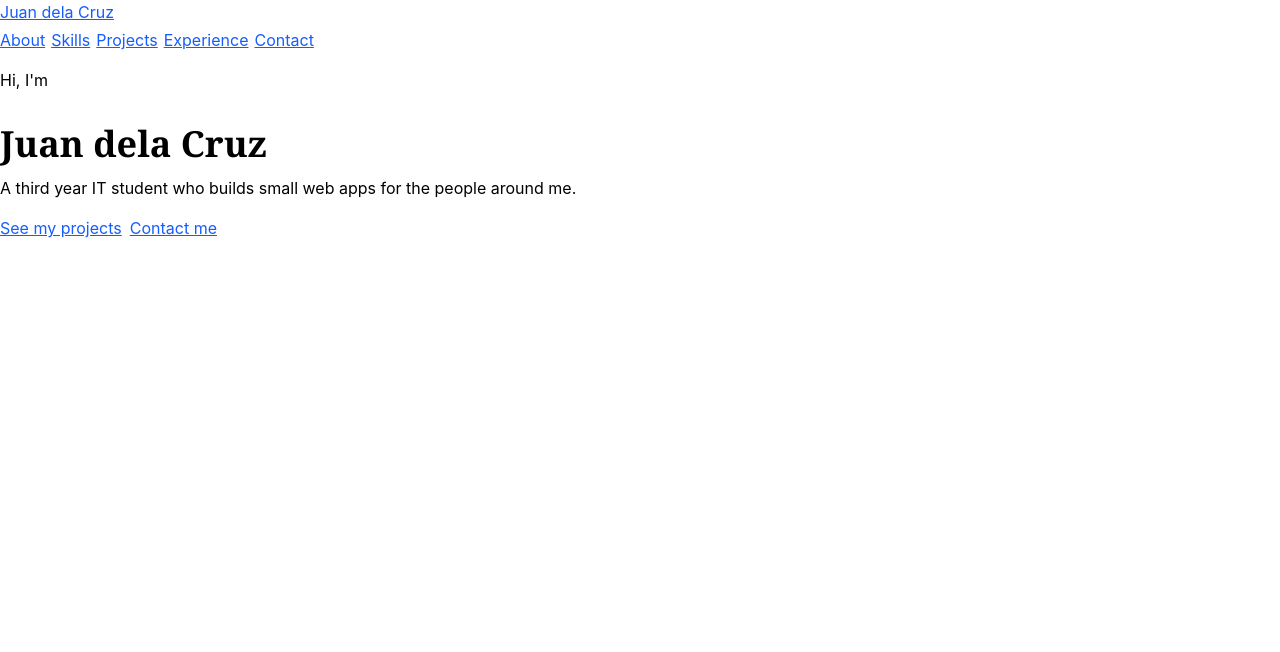
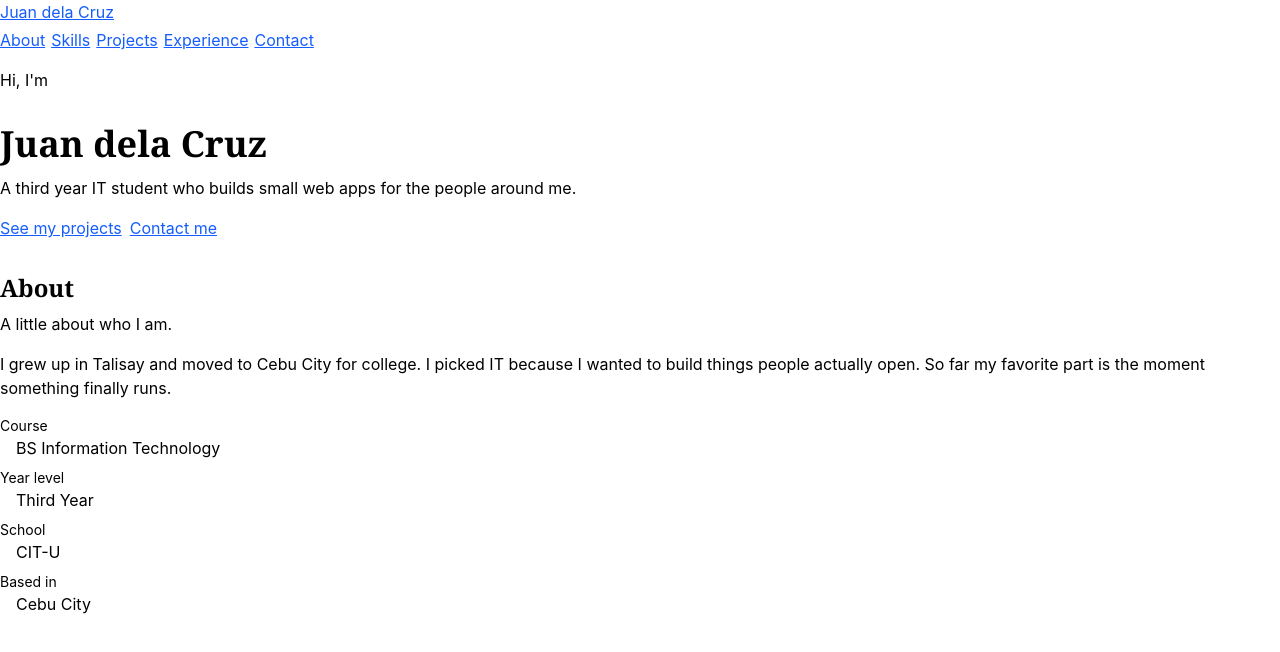
Before and after one commit to angelavemlimos/CSIT340-Lab2-Limos, a React (Vite) app: page / in a window 1280 px wide. Shown: the top 652 px of the page. Built offline with nearby package versions, Linux system fonts and the light colour scheme.

Commit message:
feat: add SectionHeading, Fact, and AboutSection components

```diff
--- a/src/App.jsx
+++ b/src/App.jsx
@@ -1,11 +1,15 @@
 import Navbar from './components/Navbar';
 import Hero from './components/Hero';
+import AboutSection from './components/AboutSection';
 
 export default function App() {
   return (
     <>
     <Navbar />
     <Hero />
+    <main>
+      <AboutSection />
+    </main>
     </>
   );
 }
--- a/src/components/AboutSection.jsx
+++ b/src/components/AboutSection.jsx
@@ -0,0 +1,21 @@
+import SectionHeading from './SectionHeading.jsx';
+import Fact from './Fact.jsx';
+
+export default function AboutSection() {
+    return (
+        <section id="about" className="mt-8">
+            <SectionHeading title="About" subtitle="A little about who I am." />
+            <p className="text-black font-normal text-base my-4">
+                I grew up in Talisay and moved to Cebu City for college. I picked IT because I
+                wanted to build things people actually open. So far my favorite part is the moment
+                something finally runs.
+            </p>
+            <dl className="mt-4">
+                <Fact label="Course" value="BS Information Technology" />
+                <Fact label="Year level" value="Third Year" />
+                <Fact label="School" value="CIT-U" />
+                <Fact label="Based in" value="Cebu City" />
+            </dl>
+        </section>
+    );
+}
--- a/src/components/Fact.jsx
+++ b/src/components/Fact.jsx
@@ -0,0 +1,8 @@
+export default function Fact({ label, value }) {
+    return (
+        <div className="mb-2">
+            <dt className="text-black font-normal text-sm">{label}</dt>
+            <dd className="text-black font-normal pl-4">{value}</dd>
+        </div>
+    );
+}
--- a/src/components/SectionHeading.jsx
+++ b/src/components/SectionHeading.jsx
@@ -0,0 +1,8 @@
+export default function SectionHeading({ title, subtitle }) {
+    return (
+        <>
+            <h2 className="text-2xl font-bold font-serif text-black mt-6">{title}</h2>
+            <p className="text-black font-normal text-base my-2">{subtitle}</p>
+        </>
+    );
+}
```
